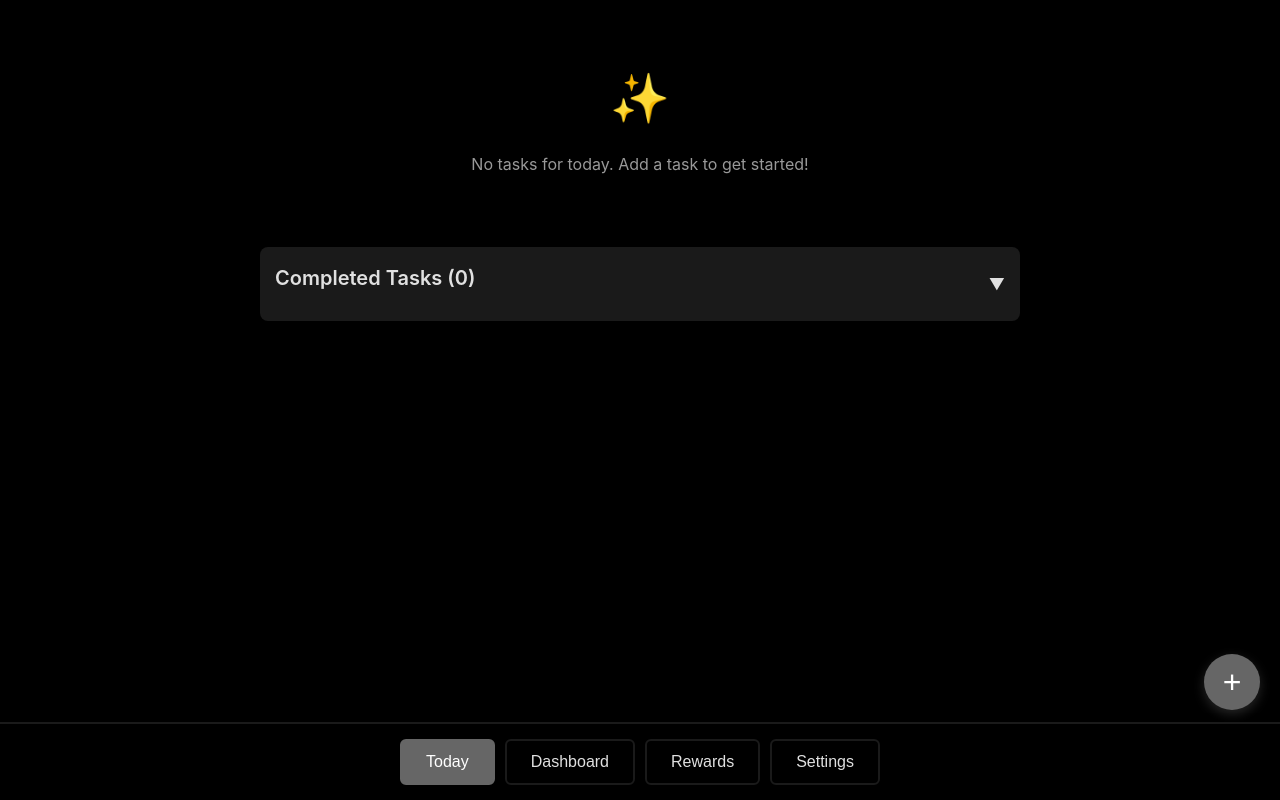
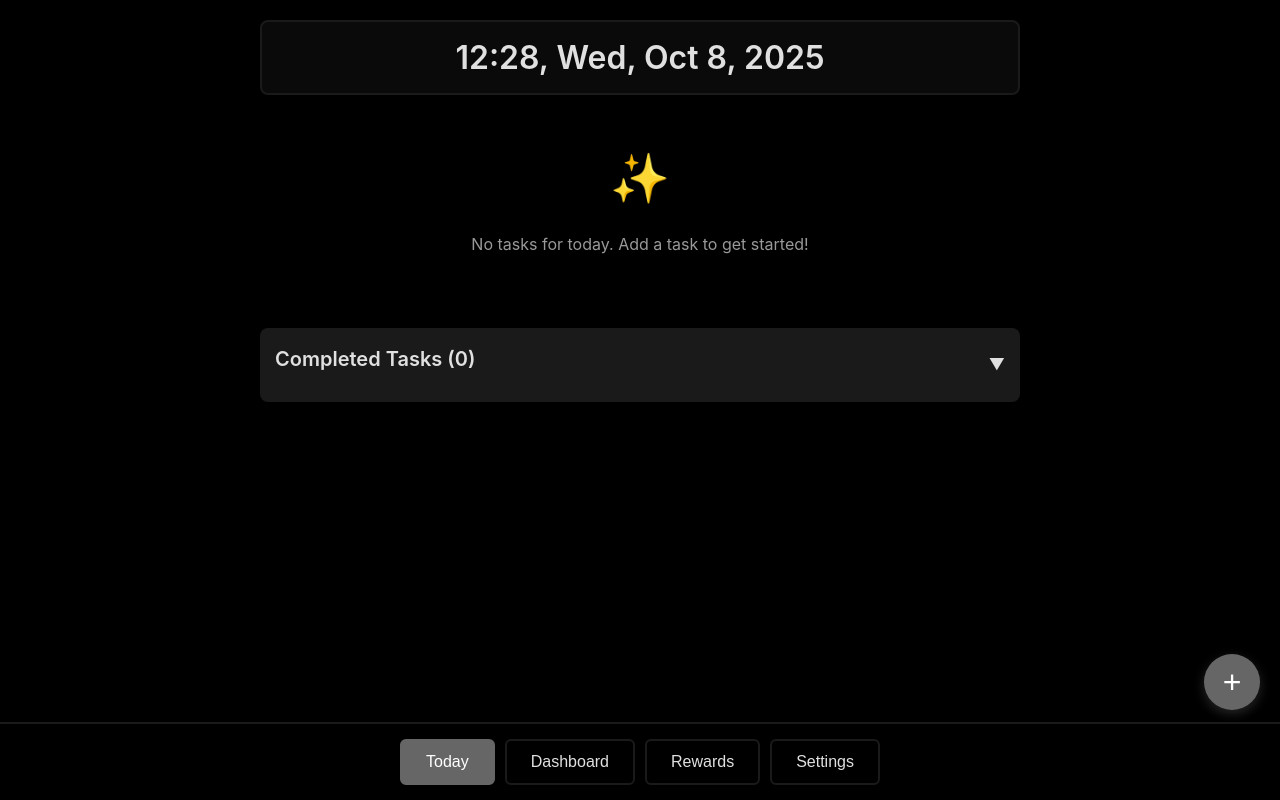
Before and after one commit to sunandandhawan/qol, a plain HTML site: page index.html in a window 1280 px wide. Drawn offline with Linux system fonts and the light colour scheme.

Commit message:
Add date time and minor cosmetic changes

```diff
--- a/index.html
+++ b/index.html
@@ -3,7 +3,7 @@
 <head>
     <meta charset="UTF-8">
     <meta name="viewport" content="width=device-width, initial-scale=1.0">
-    <meta name="theme-color" content="#000000">
+    <meta name="theme-color" content="#666666">
     <meta name="description" content="Gamify your life with tasks, XP, levels, and rewards">
     <meta name="apple-mobile-web-app-capable" content="yes">
     <meta name="apple-mobile-web-app-status-bar-style" content="black-translucent">
@@ -525,6 +525,18 @@
 
         .gap-10 {
             gap: 10px;
+        }
+
+        .datetime-display {
+            text-align: center;
+            padding: 10px;
+            background: var(--card-bg);
+            border: 2px solid var(--border-color);
+            border-radius: 8px;
+            font-size: 32px;
+            font-weight: 600;
+            color: var(--text-color);
+            margin-bottom: 5px;
         }
 
         /* ===== Add Button Aligned Right ===== */
@@ -610,6 +622,11 @@
         <div id="day-view" class="screen active">
             <button class="floating-add-btn" onclick="openTaskModal()">+</button>
 
+            <!-- Date and Time Display -->
+            <div id="datetime-display" class="datetime-display">
+                00:00, Mon, Jan 1, 2025
+            </div>
+
             <div id="tasks-container"></div>
 
             <!-- Completed Tasks Collapsible -->
@@ -643,9 +660,12 @@
             </div>
 
             <!-- Level Progress -->
-            <h3>Level Progress</h3>
+            <div class="category-header">
+                <h3>Level Progress</h3>
+                <span id="level-progress-text" style="margin-top: 18px;">0 / 100 XP</span>
+            </div>
             <div class="progress-bar">
-                <div class="progress-fill" id="level-progress" style="width: 0%">0 / 100</div>
+                <div class="progress-fill" id="level-progress" style="width: 0%"></div>
             </div>
 
             <!-- Category Progress -->
@@ -845,7 +865,26 @@
             registerServiceWorker();
 
             // Setup fullscreen on any interaction
-            setupFullscreen()
+            setupFullscreen();
+
+            // Update date and time
+            updateDateTime();
+            setInterval(updateDateTime, 1000); // Update every second
+        }
+
+        // ===== DATE TIME =====
+        function updateDateTime() {
+            const now = new Date();
+
+            const days = ['Sun', 'Mon', 'Tue', 'Wed', 'Thurs', 'Fri', 'Sat'];
+            const dayStr = days[now.getDay()];
+            const months = ['Jan', 'Feb', 'Mar', 'Apr', 'May', 'Jun',
+                          'Jul', 'Aug', 'Sep', 'Oct', 'Nov', 'Dec'];
+            const dateStr = `${months[now.getMonth()]} ${now.getDate()}, ${now.getFullYear()}`;
+
+            const hours = String(now.getHours()).padStart(2, '0');
+            const minutes = String(now.getMinutes()).padStart(2, '0');
+            document.getElementById('datetime-display').textContent = `${hours}:${minutes}, ${dayStr}, ${dateStr}`;
         }
 
         function setupFullscreen() {
@@ -1330,7 +1369,9 @@
 
             const levelProgress = document.getElementById('level-progress');
             levelProgress.style.width = progress + '%';
-            levelProgress.textContent = `${xpInCurrentLevel} / ${xpNeededForLevel}`;
+
+            const levelProgressText = document.getElementById('level-progress-text');
+            levelProgressText.textContent = `${xpInCurrentLevel} / ${xpNeededForLevel} XP`;
 
             // Category progress
             const categoryContainer = document.getElementById('category-progress-container');
```
